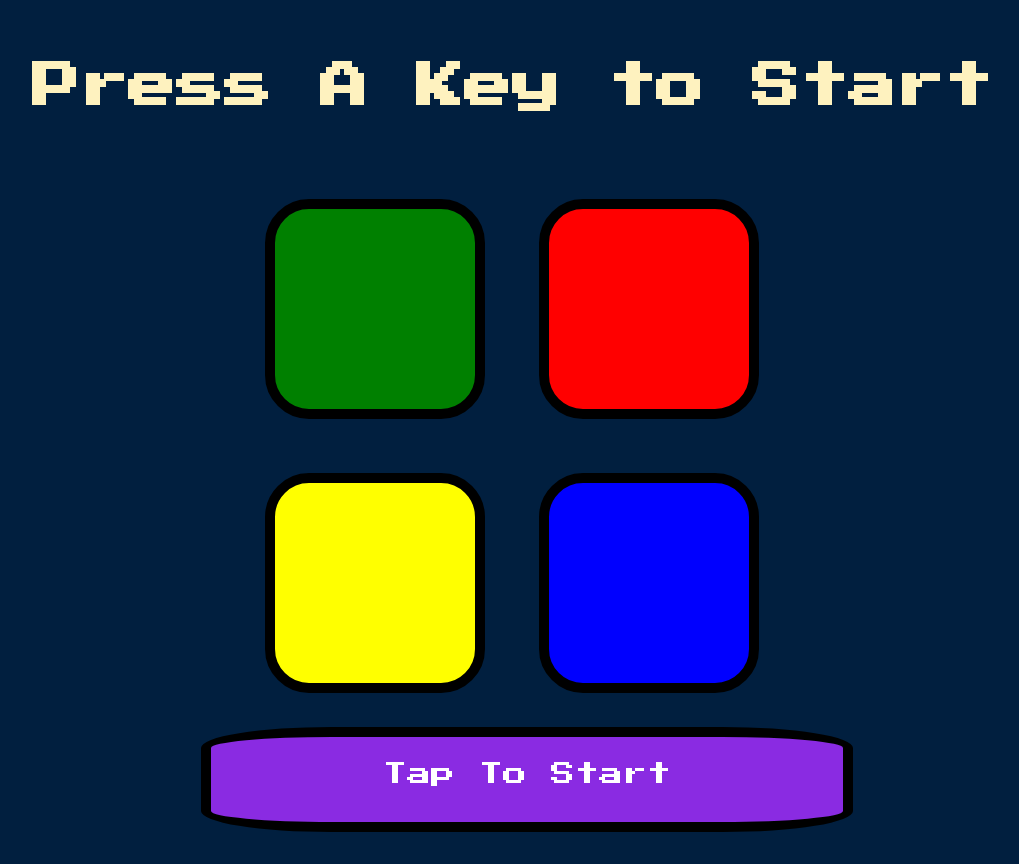
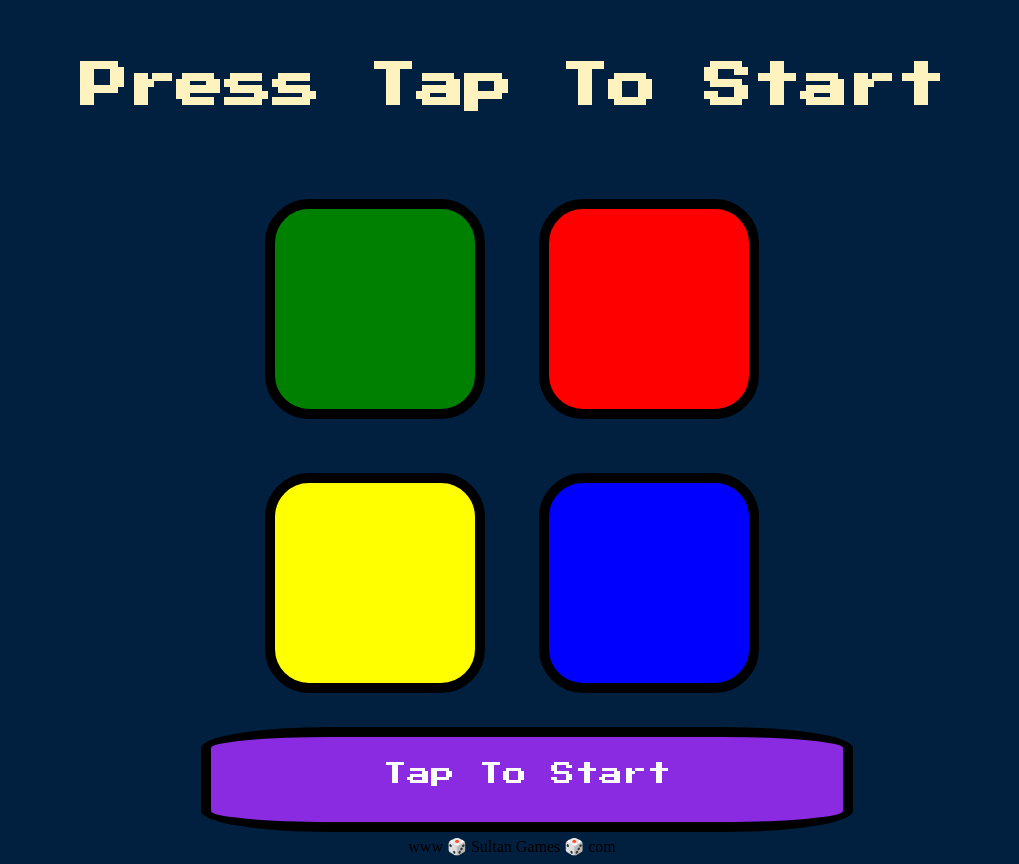
Before and after one commit to sultantousif/Simon-Game, a plain HTML site: page index.html in a window 1280 px wide. Shown: the whole page, without its empty margins (128-1147 px from the left). Drawn offline with nearby package versions, Linux system fonts and the light colour scheme.

Commit message:
Modified Tap to Start Added Footer

```diff
--- a/index.html
+++ b/index.html
@@ -9,7 +9,7 @@
 </head>
 
 <body>
-  <h1 id="level-title">Press A Key to Start</h1>
+  <h1 id="level-title">Press Tap To Start</h1>
   <div class="container">
     <div lass="row">
 
@@ -40,6 +40,7 @@
 
   <script src="https://ajax.googleapis.com/ajax/libs/jquery/3.3.1/jquery.min.js"></script>
   <script src="index.js" charset="utf-8"></script>
+<footer>www 🎲 Sultan Games 🎲 com</footer>
 </body>
 
 </html>
```
